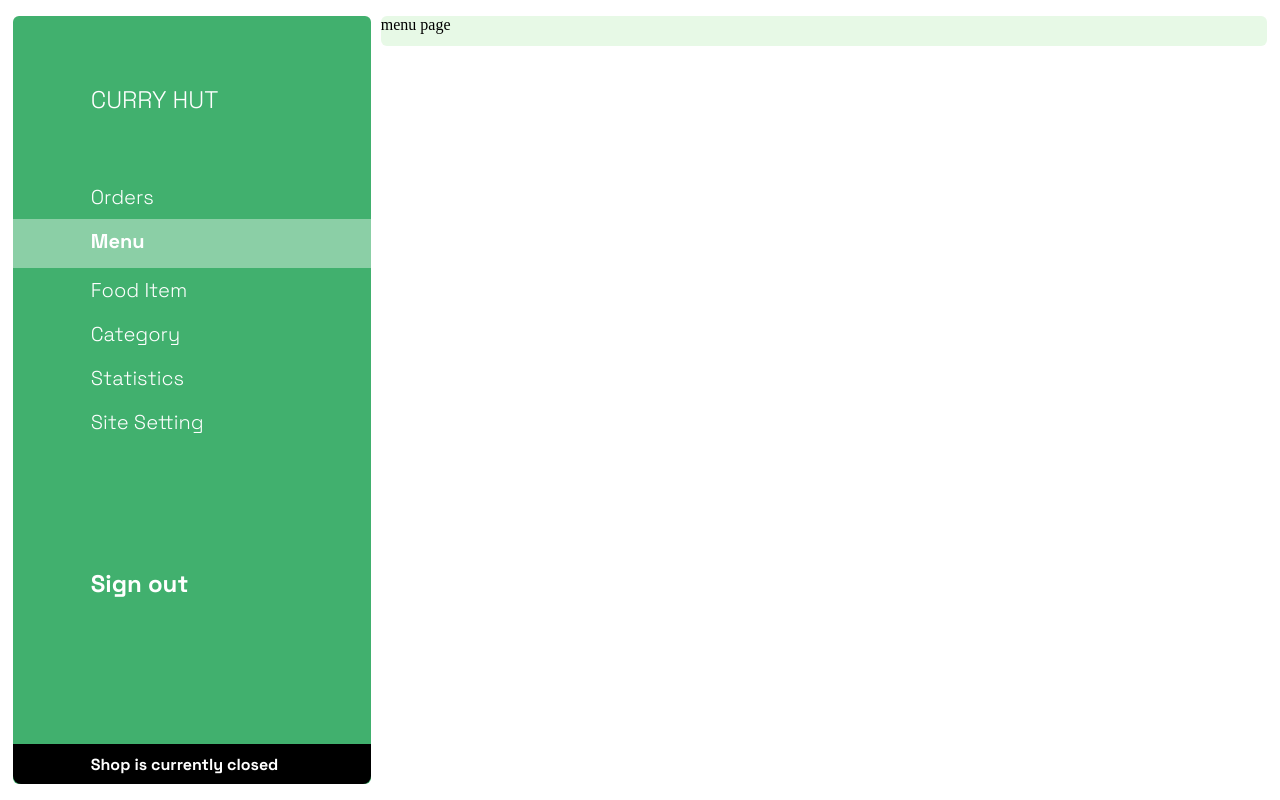
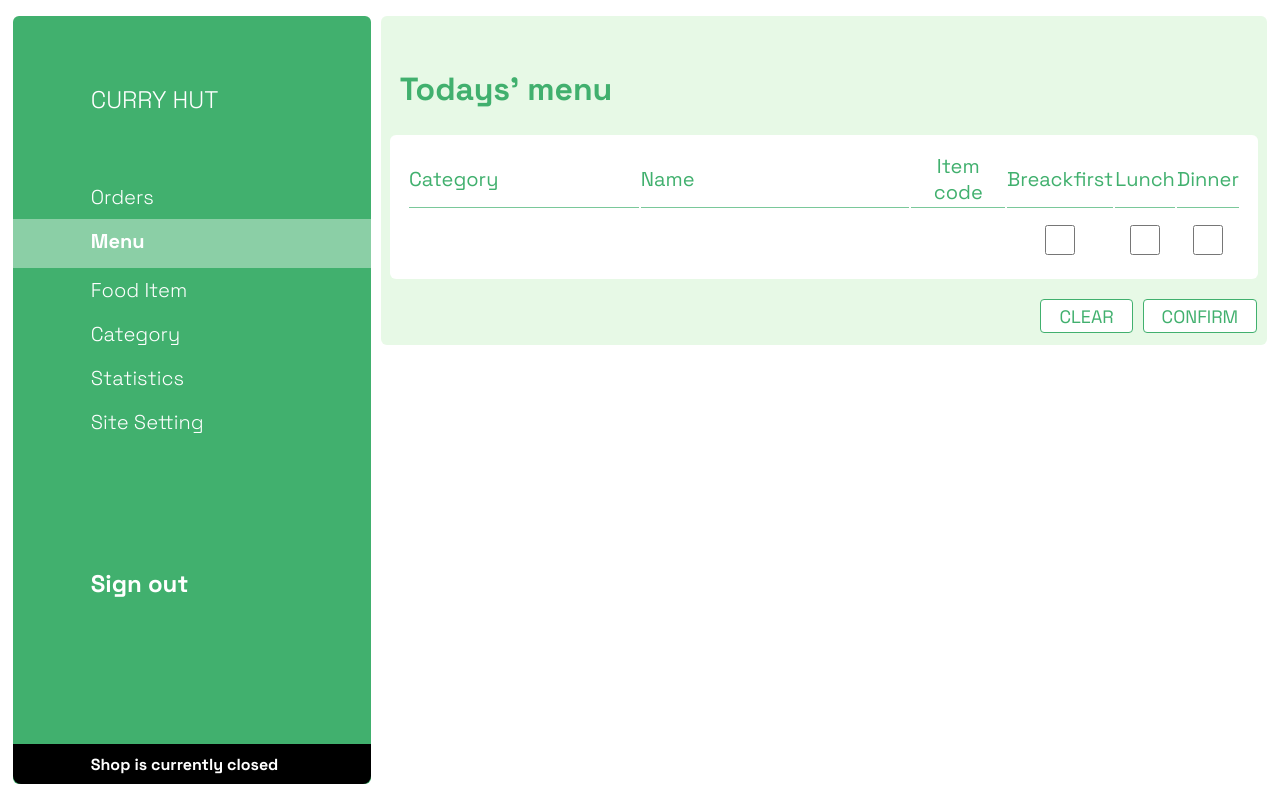
Before and after one commit to GayashanGamage/CurryHut-Restaurant-online-order-system, a Vue app: page /menu in a window 1280 px wide. Built offline with nearby package versions, Linux system fonts and the light colour scheme.

Commit message:
add 'todays menu' page

```diff
--- a/src/views/Subpages/Menu.vue
+++ b/src/views/Subpages/Menu.vue
@@ -1,9 +1,119 @@
 <template>
   <div class="s-level-one-container">
-    <p>menu page</p>
+    <div class="page-title-section">
+      <h2 class="page-title">Todays' menu</h2>
+    </div>
+    <div class="s-level-two-container">
+      <div class="s-level-three-container">
+        <table class="table-outfit">
+          <thead>
+            <tr class="table-title-row">
+              <th class="table-row-title category">Category</th>
+              <th class="table-row-title name">Name</th>
+              <th class="table-row-title code center-text">Item code</th>
+              <th class="table-row-title breakfirst center-text">
+                Breackfirst
+              </th>
+              <th class="table-row-title lunch center-text">Lunch</th>
+              <th class="table-row-title dinner center-text">Dinner</th>
+            </tr>
+          </thead>
+          <tbody>
+            <!-- this include all category data -->
+            <tr class="table-row">
+              <td class="table-row-data"></td>
+              <td class="table-row-data"></td>
+              <td class="table-row-data center-text"></td>
+              <td class="table-row-data center-text">
+                <input type="checkbox" class="tikbox" @click="checkValue" />
+              </td>
+              <td class="table-row-data center-text">
+                <input type="checkbox" class="tikbox" />
+              </td>
+              <td class="table-row-data center-text">
+                <input type="checkbox" class="tikbox" />
+              </td>
+            </tr>
+          </tbody>
+        </table>
+      </div>
+    </div>
+    <div class="button-section">
+      <button class="action-button">CLEAR</button>
+      <button class="action-button">CONFIRM</button>
+    </div>
   </div>
 </template>
 
-<script setup></script>
+<script setup>
+import { useAuthonticationStore } from "@/stores/authontication";
+import { useShowCase } from "@/stores/showcase";
+import { useUiStore } from "@/stores/ui";
 
-<style scoped></style>
+// pinia stores
+const showcase = useShowCase();
+const authontication = useAuthonticationStore();
+
+const checkValue = () => {
+  console.log(document.getElementsByClassName("tikbox")[0].checked);
+};
+</script>
+
+<style scoped>
+.page-title-section {
+  display: flex;
+  justify-content: space-between;
+}
+.s-level-three-container {
+  display: flex;
+  justify-content: center;
+  align-items: center;
+}
+.table-outfit {
+  margin-top: 16px;
+  width: 96%;
+}
+.table-title-row {
+  text-align: left;
+}
+.table-row-title {
+  color: #41b06e;
+  font-family: "Space Grotesk";
+  font-size: 20px;
+  font-style: normal;
+  font-weight: 400;
+  line-height: normal;
+}
+.table-row-data {
+  font-size: 17px;
+  padding: 17px 0px;
+  font-family: "Space Grotesk";
+  color: #000;
+  border-top: 1px solid #7ac89a;
+}
+.center-text {
+  text-align: center;
+}
+.category {
+  width: 250px;
+}
+.name {
+  width: 300px;
+}
+.code {
+  width: 100px;
+}
+.tikbox {
+  width: 30px;
+  height: 30px;
+  flex-shrink: 0;
+  /* accent-color: #41b06e; */
+  accent-color: rgba(207, 244, 206, 0.5);
+}
+.button-section {
+  margin: 20px 10px 0px 10px;
+  display: flex;
+  justify-content: end;
+  gap: 10px;
+}
+</style>
```
